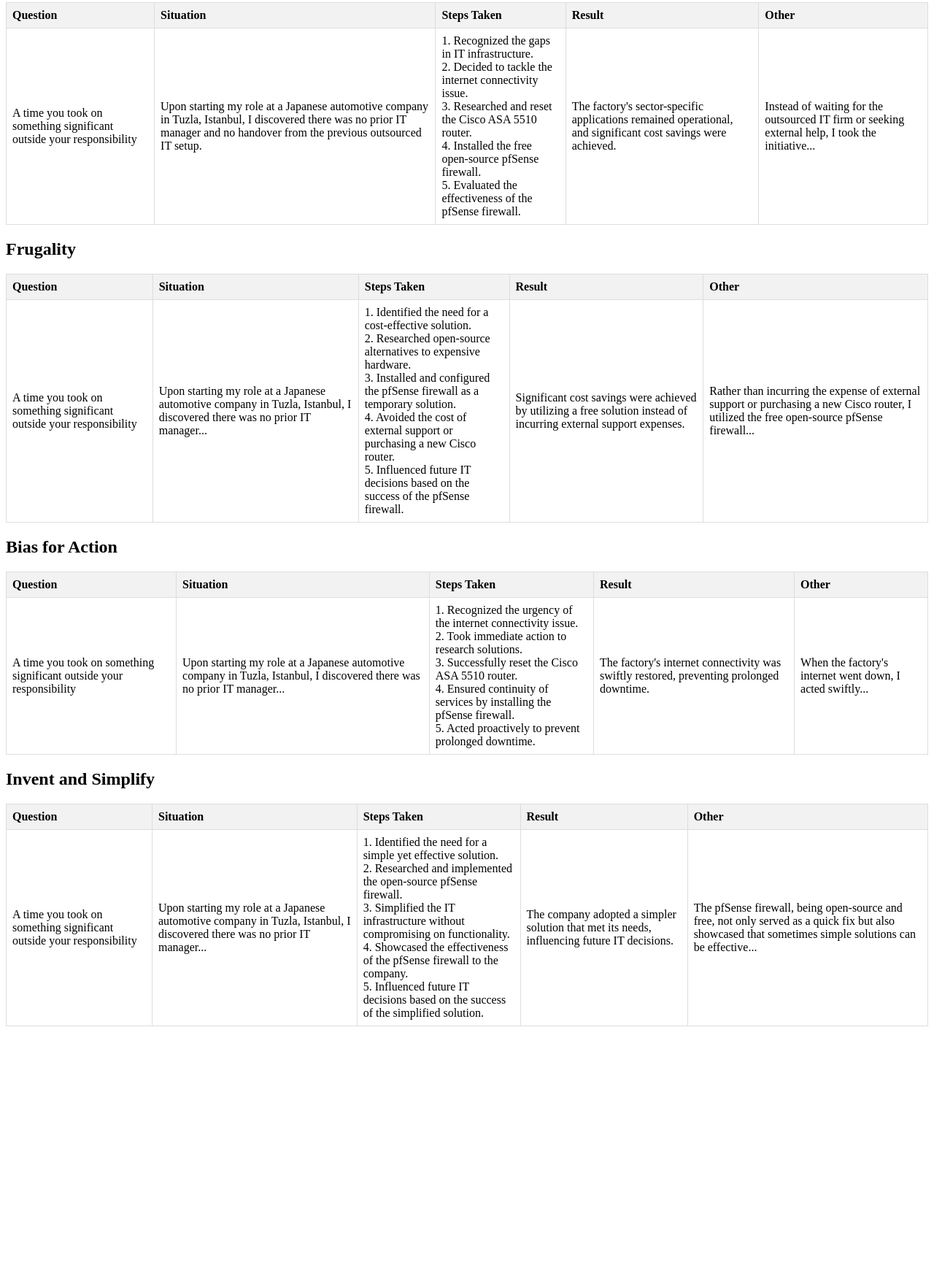
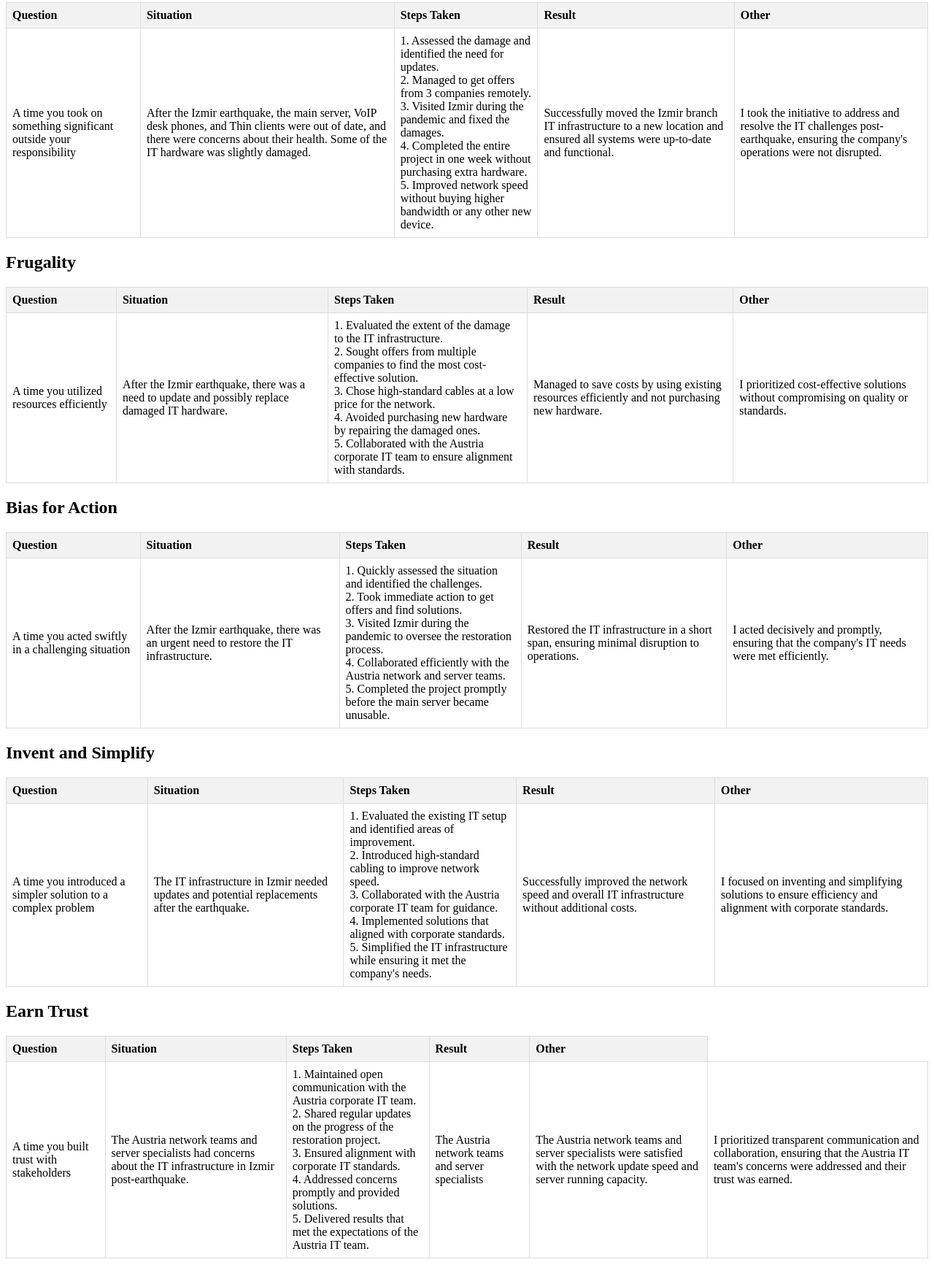
Before and after one commit to KoralK/amazon_leadership_table2, a plain HTML site: page index.html in a window 1280 px wide. Shown: the part 64-1808 px from the top of the page at 73% size. Before the commit the page ends 1490 px from the top, so only its background shows below. Drawn offline with Linux system fonts and the light colour scheme.

Commit message:
initial commit

```diff
--- a/index.html
+++ b/index.html
@@ -33,19 +33,18 @@
     </tr>
     <tr>
         <td>A time you took on something significant outside your responsibility</td>
-            <td>Upon starting my role at a Japanese automotive company in Tuzla, Istanbul, I discovered there was no prior IT manager and no handover from the previous outsourced IT setup.</td>
+        <td>After the Izmir earthquake, the main server, VoIP desk phones, and Thin clients were out of date, and there were concerns about their health. Some of the IT hardware was slightly damaged.</td>
         <td>
-                1. Recognized the gaps in IT infrastructure.<br>
-                2. Decided to tackle the internet connectivity issue.<br>
-                3. Researched and reset the Cisco ASA 5510 router.<br>
-                4. Installed the free open-source pfSense firewall.<br>
-                5. Evaluated the effectiveness of the pfSense firewall.
+            1. Assessed the damage and identified the need for updates.<br>
+            2. Managed to get offers from 3 companies remotely.<br>
+            3. Visited Izmir during the pandemic and fixed the damages.<br>
+            4. Completed the entire project in one week without purchasing extra hardware.<br>
+            5. Improved network speed without buying higher bandwidth or any other new device.
         </td>
-            <td>The factory's sector-specific applications remained operational, and significant cost savings were achieved.</td>
-            <td>Instead of waiting for the outsourced IT firm or seeking external help, I took the initiative...</td>
+        <td>Successfully moved the Izmir branch IT infrastructure to a new location and ensured all systems were up-to-date and functional.</td>
+        <td>I took the initiative to address and resolve the IT challenges post-earthquake, ensuring the company's operations were not disrupted.</td>
     </tr>
 </table>
-
 
 <h2>Frugality</h2>
 <table>
@@ -57,17 +56,17 @@
         <th>Other</th>
     </tr>
     <tr>
-            <td>A time you took on something significant outside your responsibility</td>
-            <td>Upon starting my role at a Japanese automotive company in Tuzla, Istanbul, I discovered there was no prior IT manager...</td>
+        <td>A time you utilized resources efficiently</td>
+        <td>After the Izmir earthquake, there was a need to update and possibly replace damaged IT hardware.</td>
         <td>
-                1. Identified the need for a cost-effective solution.<br>
-                2. Researched open-source alternatives to expensive hardware.<br>
-                3. Installed and configured the pfSense firewall as a temporary solution.<br>
-                4. Avoided the cost of external support or purchasing a new Cisco router.<br>
-                5. Influenced future IT decisions based on the success of the pfSense firewall.
+            1. Evaluated the extent of the damage to the IT infrastructure.<br>
+            2. Sought offers from multiple companies to find the most cost-effective solution.<br>
+            3. Chose high-standard cables at a low price for the network.<br>
+            4. Avoided purchasing new hardware by repairing the damaged ones.<br>
+            5. Collaborated with the Austria corporate IT team to ensure alignment with standards.
         </td>
-            <td>Significant cost savings were achieved by utilizing a free solution instead of incurring external support expenses.</td>
-            <td>Rather than incurring the expense of external support or purchasing a new Cisco router, I utilized the free open-source pfSense firewall...</td>
+        <td>Managed to save costs by using existing resources efficiently and not purchasing new hardware.</td>
+        <td>I prioritized cost-effective solutions without compromising on quality or standards.</td>
     </tr>
 </table>
 
@@ -81,17 +80,17 @@
         <th>Other</th>
     </tr>
     <tr>
-            <td>A time you took on something significant outside your responsibility</td>
-            <td>Upon starting my role at a Japanese automotive company in Tuzla, Istanbul, I discovered there was no prior IT manager...</td>
+        <td>A time you acted swiftly in a challenging situation</td>
+        <td>After the Izmir earthquake, there was an urgent need to restore the IT infrastructure.</td>
         <td>
-                1. Recognized the urgency of the internet connectivity issue.<br>
-                2. Took immediate action to research solutions.<br>
-                3. Successfully reset the Cisco ASA 5510 router.<br>
-                4. Ensured continuity of services by installing the pfSense firewall.<br>
-                5. Acted proactively to prevent prolonged downtime.
+            1. Quickly assessed the situation and identified the challenges.<br>
+            2. Took immediate action to get offers and find solutions.<br>
+            3. Visited Izmir during the pandemic to oversee the restoration process.<br>
+            4. Collaborated efficiently with the Austria network and server teams.<br>
+            5. Completed the project promptly before the main server became unusable.
         </td>
-            <td>The factory's internet connectivity was swiftly restored, preventing prolonged downtime.</td>
-            <td>When the factory's internet went down, I acted swiftly...</td>
+        <td>Restored the IT infrastructure in a short span, ensuring minimal disruption to operations.</td>
+        <td>I acted decisively and promptly, ensuring that the company's IT needs were met efficiently.</td>
     </tr>
 </table>
 
@@ -105,17 +104,42 @@
         <th>Other</th>
     </tr>
     <tr>
-            <td>A time you took on something significant outside your responsibility</td>
-            <td>Upon starting my role at a Japanese automotive company in Tuzla, Istanbul, I discovered there was no prior IT manager...</td>
+        <td>A time you introduced a simpler solution to a complex problem</td>
+        <td>The IT infrastructure in Izmir needed updates and potential replacements after the earthquake.</td>
         <td>
-                1. Identified the need for a simple yet effective solution.<br>
-                2. Researched and implemented the open-source pfSense firewall.<br>
-                3. Simplified the IT infrastructure without compromising on functionality.<br>
-                4. Showcased the effectiveness of the pfSense firewall to the company.<br>
-                5. Influenced future IT decisions based on the success of the simplified solution.
+            1. Evaluated the existing IT setup and identified areas of improvement.<br>
+            2. Introduced high-standard cabling to improve network speed.<br>
+            3. Collaborated with the Austria corporate IT team for guidance.<br>
+            4. Implemented solutions that aligned with corporate standards.<br>
+            5. Simplified the IT infrastructure while ensuring it met the company's needs.
         </td>
-            <td>The company adopted a simpler solution that met its needs, influencing future IT decisions.</td>
-            <td>The pfSense firewall, being open-source and free, not only served as a quick fix but also showcased that sometimes simple solutions can be effective...</td>
+        <td>Successfully improved the network speed and overall IT infrastructure without additional costs.</td>
+        <td>I focused on inventing and simplifying solutions to ensure efficiency and alignment with corporate standards.</td>
+    </tr>
+</table>
+
+<h2>Earn Trust</h2>
+<table>
+    <tr>
+        <th>Question</th>
+        <th>Situation</th>
+        <th>Steps Taken</th>
+        <th>Result</th>
+        <th>Other</th>
+    </tr>
+    <tr>
+        <td>A time you built trust with stakeholders</td>
+        <td>The Austria network teams and server specialists had concerns about the IT infrastructure in Izmir post-earthquake.</td>
+        <td>
+            1. Maintained open communication with the Austria corporate IT team.<br>
+            2. Shared regular updates on the progress of the restoration project.<br>
+            3. Ensured alignment with corporate IT standards.<br>
+            4. Addressed concerns promptly and provided solutions.<br>
+            5. Delivered results that met the expectations of the Austria IT team.
+        </td>
+        <td>The Austria network teams and server specialists</td>
+        <td>The Austria network teams and server specialists were satisfied with the network update speed and server running capacity.</td>
+        <td>I prioritized transparent communication and collaboration, ensuring that the Austria IT team's concerns were addressed and their trust was earned.</td>
         </tr>
     </table>
 
```
Also changed, not shown: index_.html (added, +123 -0 lines). Lines whose indentation alone changed are shown as unchanged.
